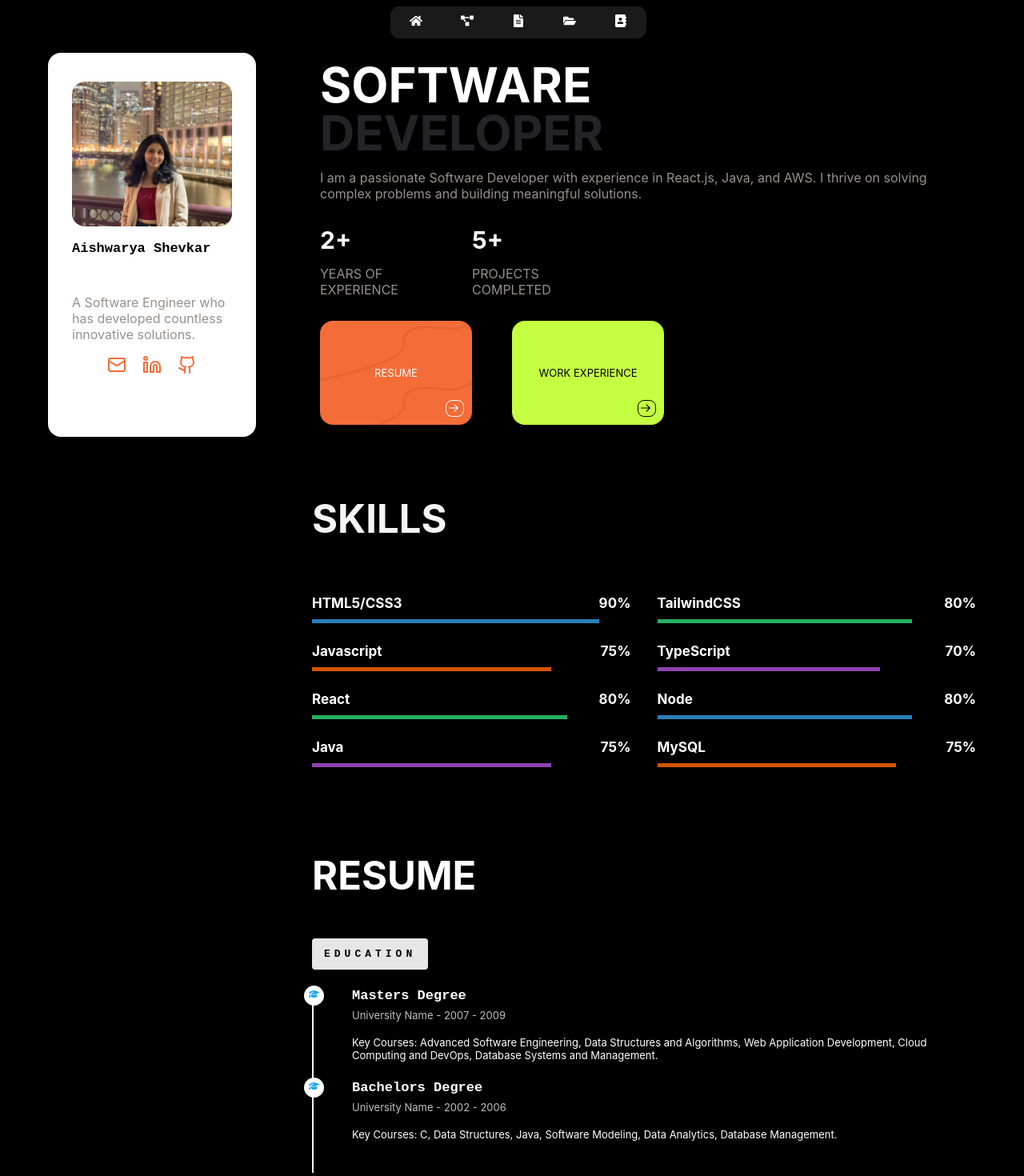
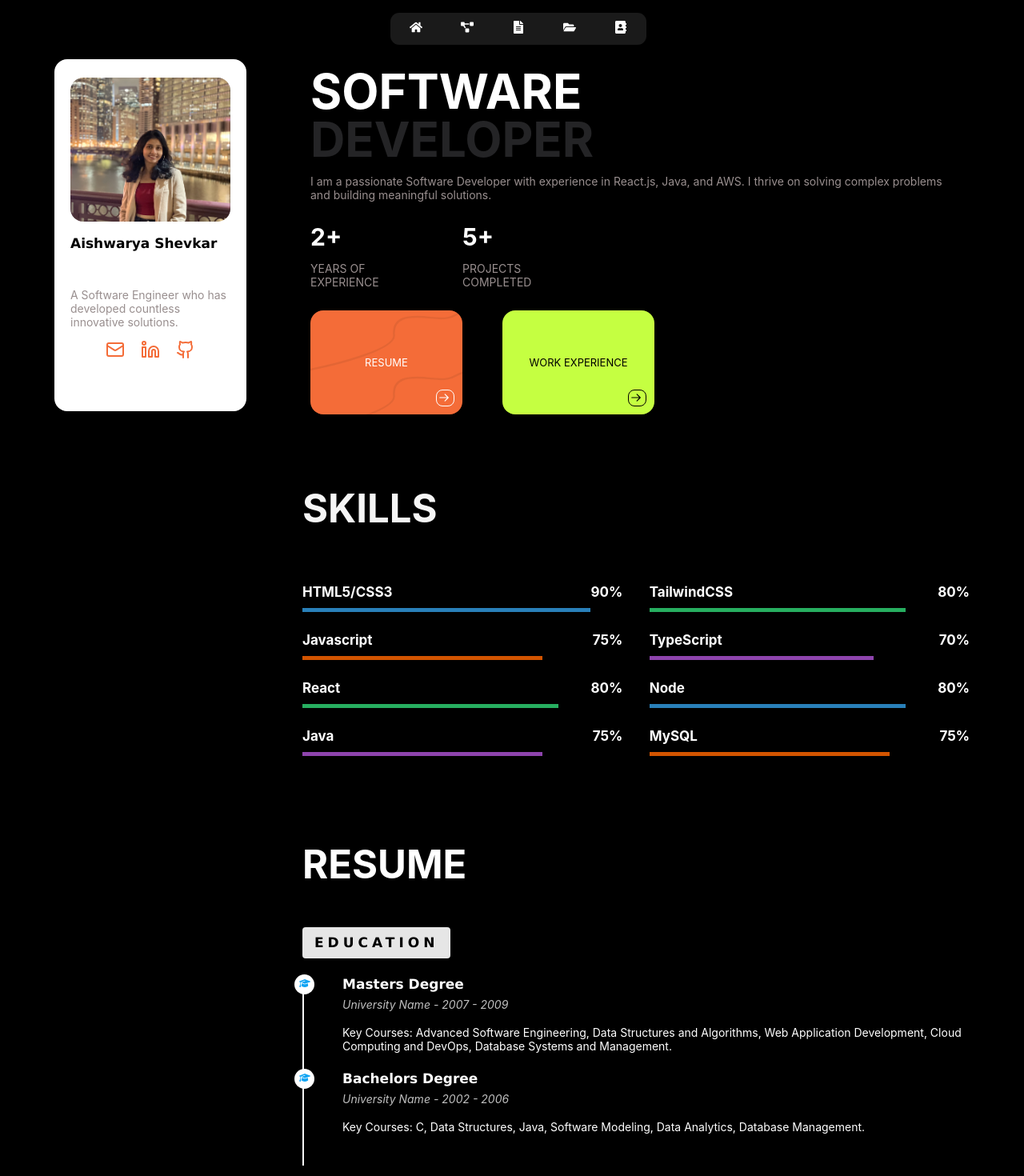
Before and after one commit to ashevkar/portfolio, a React (Create React App) app: page / in a window 1280 px wide. Shown: the top 1470 px of the page at 80% size. Built offline with nearby package versions, Linux system fonts and the light colour scheme.

Commit message:
new features

```diff
--- a/src/assets/css/hero.css
+++ b/src/assets/css/hero.css
@@ -12,7 +12,7 @@
 }
 @media (max-width: 700px) {
   .hero {
-    padding: 0 40px;
+    padding: 0 1px;
     display: flex;
     flex-direction: row;
     flex-wrap: wrap;
@@ -35,13 +35,13 @@
 .column-2 {
   padding: 10px;
   box-sizing: border-box;
+
 }
 
 @media (max-width: 700px) {
   .column-2,
   .column-1 {
     width: 100%;
-    justify-items: center;
     justify-content: center;
   }
 }
@@ -56,7 +56,7 @@
   width: 200px;
   justify-content: center;
   overflow: hidden;
-  padding: 40px 30px;
+  padding: 20px;
   background-color: white;
   color: black;
   border-radius: 16px;
@@ -66,7 +66,7 @@
 @media (max-width: 700px) {
   .profile {
     position: relative;
-    padding: 20px 150px;
+    padding: 10px 50px;
     height: auto;
     top: 0;
   }
--- a/src/assets/css/projects.css
+++ b/src/assets/css/projects.css
@@ -8,7 +8,7 @@
 /* Grid Layout */
 .projects-grid {
   display: grid;
-  grid-template-columns: repeat(auto-fit, minmax(250px, 1fr));
+  grid-template-columns: repeat(auto-fit, minmax(350px, 1fr));
   gap: 30px;
   justify-content: center;
 }
@@ -52,6 +52,7 @@
   padding: 20px;
 }
 
+
 .project-card:hover .overlay {
   opacity: 1;
 }
--- a/src/assets/css/resume.css
+++ b/src/assets/css/resume.css
@@ -57,7 +57,6 @@
 .timeline-header-title h3 {
   display: inline-block;
   padding: 7px 15px;
-  font-size: 13px;
   text-transform: uppercase;
   letter-spacing: 5px;
   font-weight: bold;
@@ -120,7 +119,6 @@
   width: 25px;
   height: 25px;
   line-height: 25px;
-  font-size: 13px;
   text-align: center;
   position: absolute;
   left: -10px;
@@ -138,7 +136,6 @@
   display: table-cell;
   vertical-align: middle;
   height: 44px;
-  font-size: 13px;
 }
 
 .timeline-item-left {
@@ -164,17 +161,15 @@
 .timeline-institution {
   display: block;
   margin-bottom: 10px;
-  font-size: 13px;
   font-weight: normal;
   color: #bfbfbf;
+  font-style: italic;
 }
 
 .timeline-panel-body > p {
   margin-bottom: 0;
-  font-size: 13px;
 }
 .timeline-panel-body ul li {
-  font-size: 13px;
 }
 
 @media (max-width: 762px) {
@@ -191,7 +186,6 @@
 .heading {
   display: inline-block;
   padding: 7px 15px;
-  font-size: 13px;
   text-transform: uppercase;
   letter-spacing: 5px;
   font-weight: bold;
--- a/src/assets/layout.js
+++ b/src/assets/layout.js
@@ -26,7 +26,7 @@
               <h3>Aishwarya Shevkar</h3>
             </div>
 
-            <div>
+            <div className="">
               <p>
                 A Software Engineer who has developed countless innovative
                 solutions.
--- a/src/styles/global.css
+++ b/src/styles/global.css
@@ -4,11 +4,9 @@
 body {
   font-family: var(--framer-font-family, Inter, Inter Placeholder, sans-serif);
   font-weight: 400;
-  font-size: 18px;
+  font-size: 14px;
   color: #e2e2e2;
   background: #000000;
-  margin: 0;
-  padding: 0;
   align-items: center;
   box-sizing: border-box;
 }
@@ -24,11 +22,10 @@
 h3 {
   margin: 0;
   font-size: 17px;
-  font-weight: bolder;
-  font-family: 'Courier New', Courier, monospace;
+  font-family: Verdana, sans-serif;
 }
 
 p {
   line-height: normal;
-  font-size: 16px;
+  font-size: 14px;
 }
```
